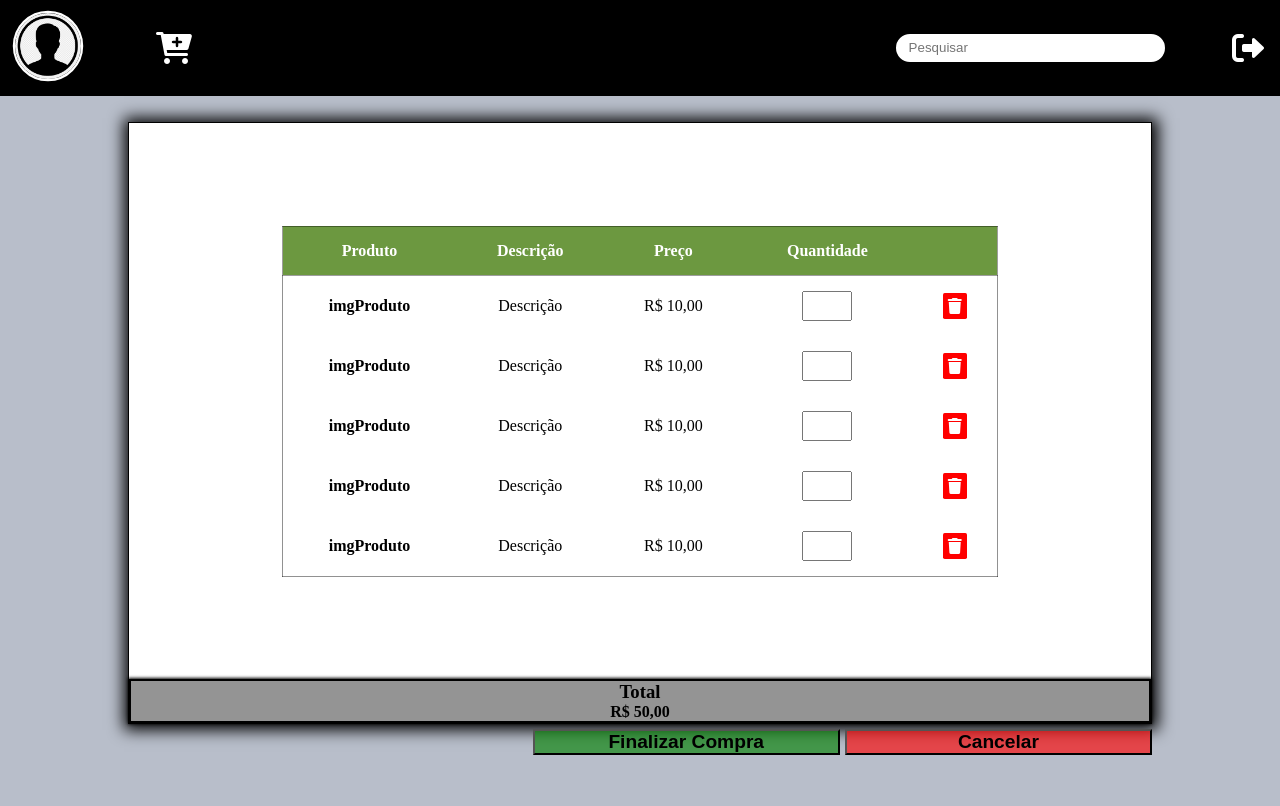
After one commit to matheusbat28/projeto-dani, a Django app: page /inicio/carrinho in a window 1280 px wide. The commit adds this page. Run offline with Django 4.2, Linux system fonts and the light colour scheme; the visitor is signed in with stand-in values (Sample User, id 1); some libraries are stand-ins or nearby versions.

Commit message:
categoria

```diff
--- a/config/settings.py
+++ b/config/settings.py
@@ -84,7 +84,7 @@ DATABASES = {
         'HOST': 'localhost',
         'PORT': '3306',
         'USER': 'root',
-        'PASSWORD': '0506',
+        'PASSWORD': 'Senac2021',
     }
 }
 
--- /dev/null
+++ b/inicio/templates/carrinho/index.html
@@ -0,0 +1,88 @@
+{% extends 'base.html' %}
+{% load static %}
+
+{% block link %}
+<link rel="stylesheet" href="{% static 'css/carrinho/styles.css' %}">
+{% endblock %}
+
+{% block titulo %} Carrinho | {{user.get_username.title}}{% endblock %}
+
+{% block conteudo %}
+<section>
+    <div id="principal">
+        <div id="painelCarrinho">
+            <table id="tabela_produtos">
+                <thead id="cabecalho">
+                    <tr>
+                        <th id="produto">Produto</th>
+                        <th id="descricao">Descrição</th>
+                        <th id="preco">Preço</th>
+                        <th id="quantidade">Quantidade</th>
+                        <th></th>
+
+                    </tr>
+                </thead>
+                <tbody id="conteudo">
+                    <tr>
+                        <td id="imgProduto"><a href="">imgProduto</a></td>
+                        <td id="descricaoProduto">Descrição</td>
+                        <td id="precoProduto">R$ 10,00</td>
+                        <td> <input id="quantidade" type="number" name="Quantidade" min="1" max="50"></td>
+                        <td>
+                            <a id="remover" href="" class="fa-solid fa-trash"></a>
+                        </td>
+                    </tr>
+                    <tr>
+                        <td id="imgProduto"><a href="">imgProduto</a></td>
+                        <td id="descricaoProduto">Descrição</td>
+                        <td id="precoProduto">R$ 10,00</td>
+                        <td> <input id="quantidade" type="number" name="Quantidade" min="1" max="50"></td>
+                        <td>
+                            <a id="remover" href="" class="fa-solid fa-trash"></a>
+                        </td>
+                    </tr>
+                    <tr>
+                        <td id="imgProduto"><a href="">imgProduto</a></td>
+                        <td id="descricaoProduto">Descrição</td>
+                        <td id="precoProduto">R$ 10,00</td>
+                        <td> <input id="quantidade" type="number" name="Quantidade" min="1" max="50"></td>
+                        <td>
+                            <a id="remover" href="" class="fa-solid fa-trash"></a>
+                        </td>
+                    </tr>
+                    <tr>
+                        <td id="imgProduto"><a href="">imgProduto</a></td>
+                        <td id="descricaoProduto">Descrição</td>
+                        <td id="precoProduto">R$ 10,00</td>
+                        <td> <input id="quantidade" type="number" name="Quantidade" min="1" max="50"></td>
+                        <td>
+                            <a id="remover" href="" class="fa-solid fa-trash"></a>
+                        </td>
+                    </tr>
+                    <tr>
+                        <td id="imgProduto"><a href="">imgProduto</a></td>
+                        <td id="descricaoProduto">Descrição</td>
+                        <td id="precoProduto">R$ 10,00</td>
+                        <td> <input id="quantidade" type="number" name="Quantidade" min="1" max="50"></td>
+                        <td>
+                            <a id="remover" href="" class="fa-solid fa-trash"></a>
+                        </td>
+                    </tr>
+                </tbody>
+            </table>
+            <div id="tabela_total_pedido">
+                <h3>Total</h3>
+                <p>R$ 50,00</p>
+            </div>
+
+
+
+
+        </div>
+        <div id="botao">
+            <button id="fimCompra">Finalizar Compra</button>
+            <button id="cancela">Cancelar</button>
+        </div>
+    </div>
+</section>
+{% endblock %}
--- a/inicio/urls.py
+++ b/inicio/urls.py
@@ -5,4 +5,5 @@ urlpatterns = [
     path('', views.home, name="home"),
     path('logout', views.logout, name="logout"),
     path('categoria', views.categoria, name="categoria"),
+    path('carrinho', views.carrinho, name="carrinho"),
 ]
--- a/inicio/views.py
+++ b/inicio/views.py
@@ -25,3 +25,11 @@ def categoria(request):
         pass
     else:
         return render(request, 'categoria/index.html', context=context)
+
+
+@login_required(login_url= 'login')
+def carrinho(request):
+    if request.method == "POST":
+        pass
+    else:
+        return render(request, 'carrinho/index.html')
--- a/templates/parciais/_cabecalho.html
+++ b/templates/parciais/_cabecalho.html
@@ -9,7 +9,9 @@
                 <img src="{% static 'img/icon_user.png' %}" alt="" onclick="abrirMenu()">
             {% endif %}
         </label>
-        <i class="fa-solid fa-cart-plus"></i>
+        <a href="{% url 'carrinho' %}">
+            <i class="fa-solid fa-cart-plus"></i>
+        </a>
     </div>
     <div id="cbDireita">
         <div id="pesquisar">
--- /dev/null
+++ b/templates/static/css/carrinho/styles.css
@@ -0,0 +1,127 @@
+body {
+    background-color: rgb(184, 190, 202);
+    overflow: hidden;
+}
+
+#principal {
+    margin-top: 10%;
+    display: flex;
+    flex-direction: column;
+    gap: 5px;
+}
+
+thead {
+    background-color: #3b7600bf;
+    border: 1px solid rgba(0, 0, 0, 0.384);
+}
+
+thead tr {
+    color: white;
+}
+
+tbody td,
+table th {
+    padding: 15px;
+    text-align: center;
+}
+
+tbody td input {
+    width: 50px;
+    height: 30px;
+    padding: 5px;
+}
+
+#tabela_produtos {
+    border: 1px solid rgba(0, 0, 0, 0.432);
+    border-collapse: collapse;
+    margin: 10% auto;
+    width: 70%;
+}
+
+#tabela_total_pedido td {
+    font-weight: bold;
+    text-align: left;
+    padding: 0 20px;
+    width: 70%;
+}
+
+#tabela_total_pedido {
+    border: 2px solid rgb(0, 0, 0);
+    display: flex;
+    justify-content: center;
+    flex-direction: column;
+    align-items: center;
+    font-weight: bold;
+    box-shadow: 0px 0px 3px 1px;
+    background-color: rgb(148, 148, 148);
+}
+
+#imgProduto>a {
+    font-weight: bold;
+    text-decoration: none;
+    color: black;
+}
+
+#botao {
+    display: flex;
+    justify-content: right;
+    gap: 5px;
+    padding-bottom: 5%;
+    border: none;
+    outline: none;
+}
+
+#fimCompra,
+#cancela {
+    display: flex;
+    justify-content: center;
+    width: 30%;
+    font-weight: bold;
+    font-size: 120%;
+    transition: 0.6s;
+}
+
+#fimCompra {
+    background-color: rgba(0, 128, 0, 0.63);
+}
+
+#cancela {
+    background-color: rgba(255, 0, 0, 0.63);
+}
+
+#cancela:hover {
+    transform: scale(1.1);
+    background-color: rgb(255, 0, 0);
+}
+
+#fimCompra:hover {
+    transform: scale(1.1);
+    background-color: rgb(0, 128, 0);
+}
+
+#sair>a {
+    display: flex;
+    align-items: center;
+    gap: 10px;
+    font-size: 20px;
+    color: white;
+    text-decoration: none;
+}
+
+#remover {
+    background-color: red;
+    padding: 5px;
+    color: white;
+    border-radius: 7%;
+    text-decoration: none;
+}
+
+#painelCarrinho {
+    border: 1px solid black;
+    box-shadow: 1px 1px 15px 5px black;
+    background-color: rgb(255, 255, 255);
+}
+
+section {
+    padding: 20px 10% 0 10%;
+}
```
